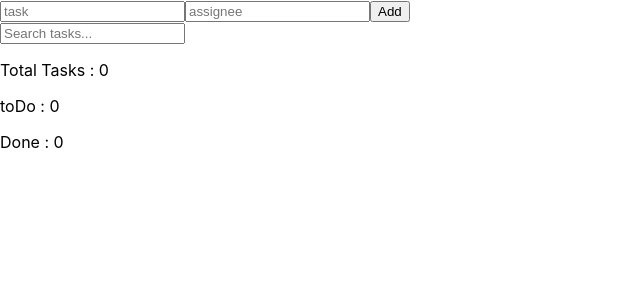
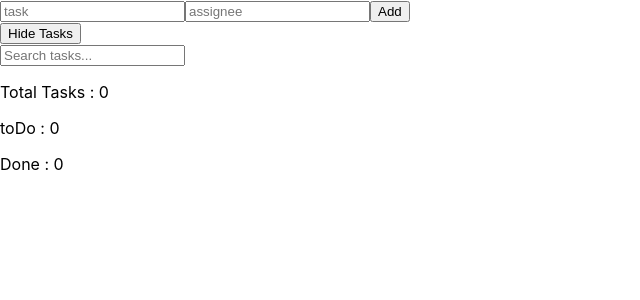
Before and after one commit to shebli91/todo-list-app-ReactJs, a React (Create React App) app: page / in a window 1280 px wide. Shown: the top 300 px of the page, without its empty margins (0-640 px from the left). Built offline with nearby package versions, Linux system fonts and the light colour scheme.

Commit message:
adding toggle button component to show/hide todos

```diff
--- a/src/App.js
+++ b/src/App.js
@@ -132,9 +132,23 @@ function TaskCounter({ tasks }) {
   );
 }
 
+function TaskVisibilityToggle({ showTasks, setShowTasks }) {
+  const handleClick = () => {
+    setShowTasks(!showTasks);
+  };
+
+  return (
+    <div>
+      <button onClick={handleClick}>{showTasks ? "Hide" : "Show"} Tasks</button>
+    </div>
+  );
+}
+
 function App() {
   // Array of tasks
   const [tasks, setTasks] = useState([]);
+
+  const [showTasks, setShowTasks] = useState(true);
 
   // Define the onAddTask callback function
   const handleAddTask = (taskObj) => {
@@ -158,8 +172,10 @@ function App() {
     <div>
       {/*render the main form from (TodoForm) component*/}
       <TodoForm onAddTask={handleAddTask} />
+      <TaskVisibilityToggle showTasks={showTasks} setShowTasks={setShowTasks} />
+
       {/* Render the search box  from TaskSearch component */}
-      <TaskSearch tasks={tasks} onTaskDone={handleTaskDone} />
+      {showTasks && <TaskSearch tasks={tasks} onTaskDone={handleTaskDone} />}
       {/*render the tasks counter form (TaskCounter) component*/}
       <TaskCounter tasks={tasks} />
     </div>
```
